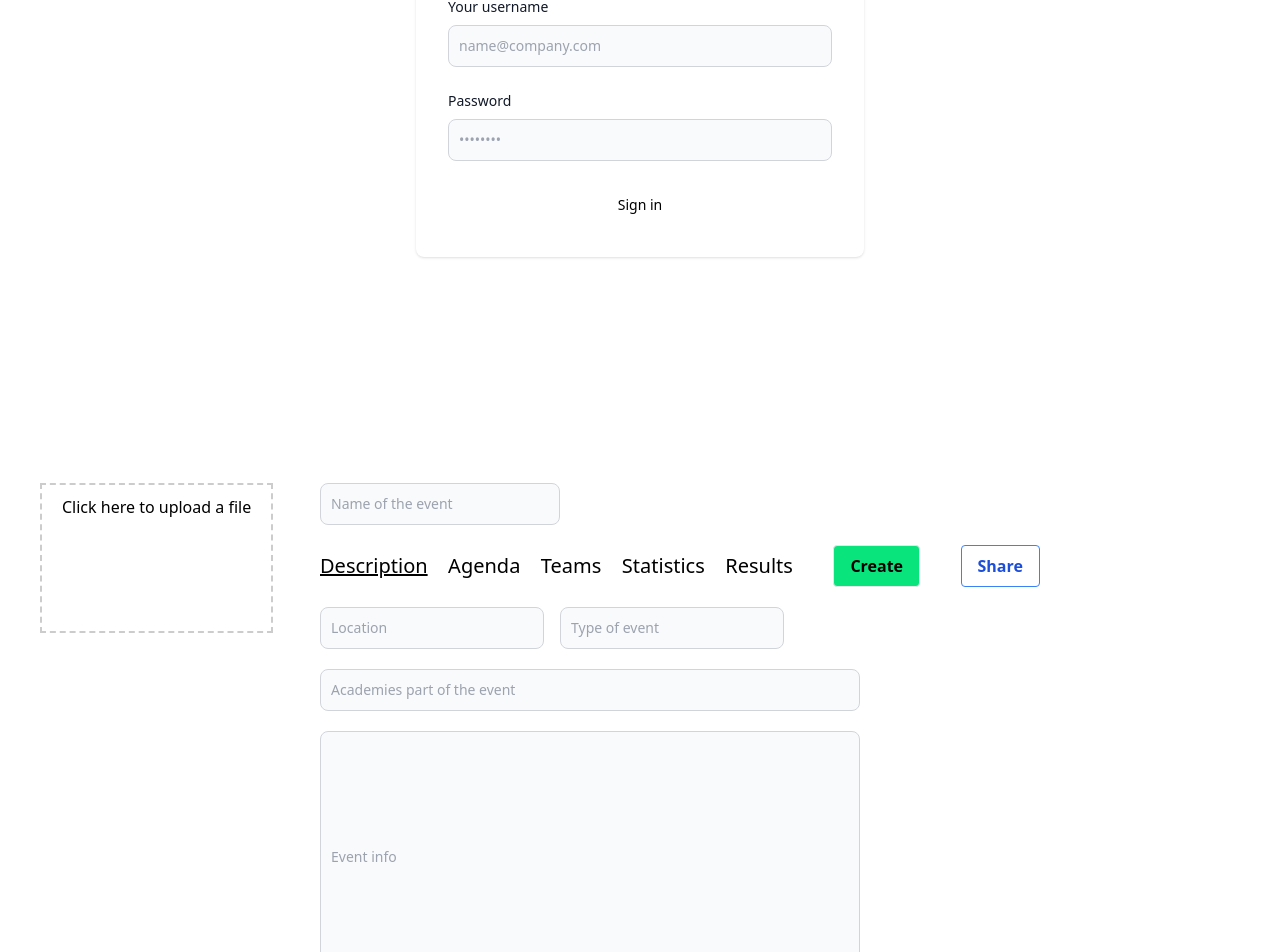
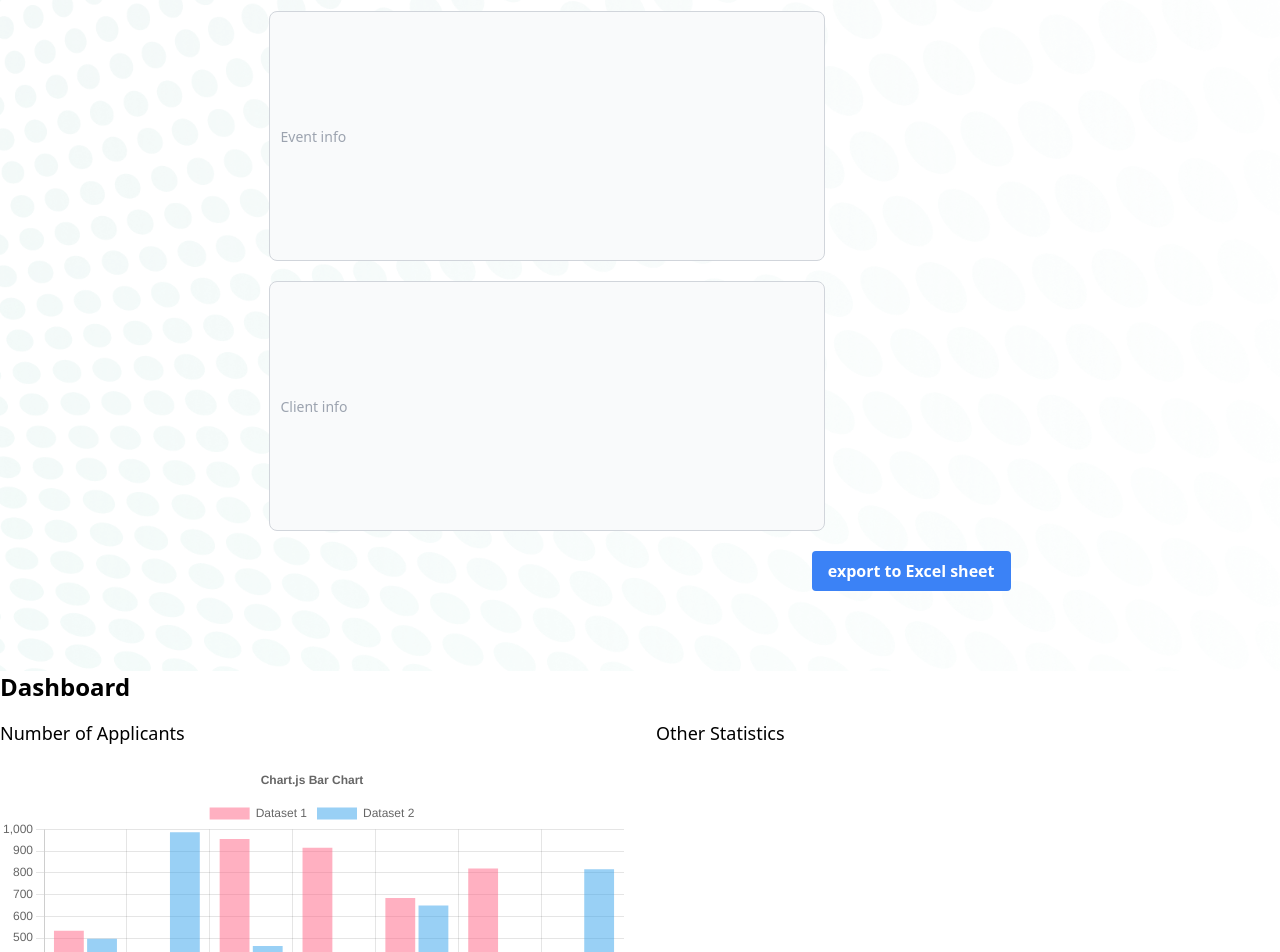
Before and after one commit to angov-vangel/hakaton, a Next.js app: page / in a window 1280 px wide. Shown: the part 317-1269 px from the top of the page. Built offline with nearby package versions, Linux system fonts and the light colour scheme.

Commit message:
bg image added

```diff
--- a/components/CreateEvent.tsx
+++ b/components/CreateEvent.tsx
@@ -299,7 +299,7 @@ const CreateEvent = () => {
     <div>
       <form onSubmit={handleSubmit(onSubmit)}>
         {step === 0 && (
-          <div className="w-1/4 mb-5">
+          <div className="w-2/4 mb-5">
             <input
               placeholder="Name of the event"
               type="text"
@@ -314,13 +314,13 @@ const CreateEvent = () => {
             )}
           </div>
         )}
-        <nav className=" w-3/4 flex justify-between">
+        <nav className=" flex justify-between">
           {stepsArr.map((st, i) => (
             <button
               type="button"
               onClick={() => setStep(i)}
               key={st}
-              className={step === i ? "underline text-xl" : "text-xl"}
+              className={step === i ? "underline mr-4 text-xl" : i === 1  ? "mr-20 text-xl":"mr-4 text-xl" }
             >
               {st}
             </button>
@@ -338,11 +338,11 @@ const CreateEvent = () => {
             Share
           </button>
         </nav>
-        <div className="w-3/4">{bodyContent}</div>
+        <div className="">{bodyContent}</div>
       </form>
       <button
         type="button"
-        className="ml-auto block bg-blue-500 hover:bg-blue-700 text-white font-bold py-2 px-4 rounded"
+        className="ml-auto mt-5 block bg-blue-500 hover:bg-blue-700 text-white font-bold py-2 px-4 rounded"
       >
         export to Excel sheet
       </button>
--- a/pages/index.tsx
+++ b/pages/index.tsx
@@ -5,18 +5,21 @@ import { LoginForm } from "@/components/LoginForm";
 import { LogoPlaceholder } from "@/components/LogoPlaceholder";
 import UserFormRegister from "@/components/UserFormRegister";
 import React from "react";
+import bgImage from "./../img/bg-image.png";
 import { Chart } from "react-chartjs-2";
 export default function Home() {
   return (
     <div className="h-[100vh]">
-      {/* <UserFormRegister /> */}
-      <LoginForm />
-
-      <div className="flex w-full">
-        <div className="w-1/4">
-          <LogoPlaceholder />
-        </div>
-        <div className="w-3/4">
+      {/* <LoginForm /> */}
+      <div
+        style={{
+          backgroundImage: `url(${bgImage.src})`,
+          backgroundRepeat: "no-repeat",
+          backgroundSize: "cover",
+        }}
+        className="flex w-full px-10 py-20"
+      >
+        <div className="mx-auto">
           <CreateEvent />
         </div>
       </div>
```
Also changed, not shown: img/bg-image.png (added).
